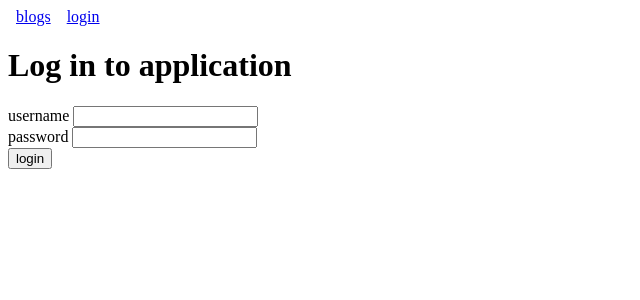
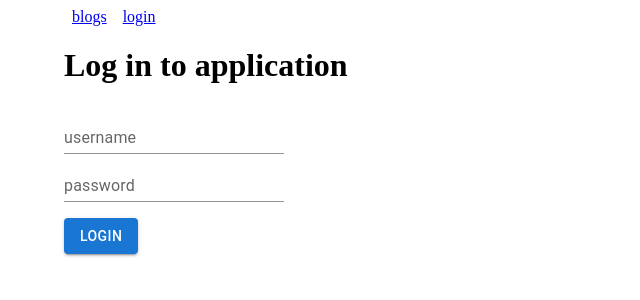
Before and after one commit to aungkokodev/fullstackopen, a React (Vite) app in the folder part5/blog/: page /login in a window 1280 px wide. Shown: the top 300 px of the page, without its empty margins (0-640 px from the left). Built offline with nearby package versions, Linux system fonts and the light colour scheme; no server answers.

Commit message:
Exercise 5.29

```diff
--- a/part5/blog/package.json
+++ b/part5/blog/package.json
@@ -11,6 +11,9 @@
     "test": "vitest run"
   },
   "dependencies": {
+    "@emotion/react": "^11.14.0",
+    "@emotion/styled": "^11.14.1",
+    "@mui/material": "^9.0.0",
     "axios": "^1.7.9",
     "react": "^18.3.1",
     "react-dom": "^18.3.1",
--- a/part5/blog/src/App.jsx
+++ b/part5/blog/src/App.jsx
@@ -1,4 +1,5 @@
-import { useEffect, useRef, useState } from 'react'
+import { Container } from '@mui/material'
+import { useEffect, useState } from 'react'
 import { Link, Route, Routes, useMatch, useNavigate } from 'react-router-dom'
 import Blog from './components/Blog'
 import BlogForm from './components/BlogForm'
@@ -71,9 +72,7 @@ const App = () => {
       await blogService.remove(blog.id)
       const newBlogList = blogs.filter((b) => b.id !== blog.id)
       setBlogs(newBlogList)
-      displayNotification(
-        `Successfully deleted ${blog.title} by ${blog.author}`,
-      )
+      displayNotification(`Successfully deleted ${blog.title} by ${blog.author}`)
       navigate('/')
     } catch (error) {
       displayNotification(error.response.data.error, true)
@@ -109,7 +108,7 @@ const App = () => {
       </Link>
 
   return (
-    <>
+    <Container>
       <nav>
         <Link to='/' style={padding}>
           blogs
@@ -136,20 +135,12 @@ const App = () => {
             />
           }
         />
-        {user && (
-          <Route
-            path='/create'
-            element={<BlogForm createBlog={createBlog} />}
-          />
-        )}
+        {user && <Route path='/create' element={<BlogForm createBlog={createBlog} />} />}
         {!user && (
           <Route
             path='/login'
             element={
-              <LoginForm
-                handleLogin={handleLogin}
-                displayNotification={displayNotification}
-              />
+              <LoginForm handleLogin={handleLogin} displayNotification={displayNotification} />
             }
           />
         )}
@@ -166,7 +157,7 @@ const App = () => {
           }
         />
       </Routes>
-    </>
+    </Container>
   )
 }
 
--- a/part5/blog/src/components/BlogForm.jsx
+++ b/part5/blog/src/components/BlogForm.jsx
@@ -1,3 +1,4 @@
+import { Button, TextField } from '@mui/material'
 import PropTypes from 'prop-types'
 import { useState } from 'react'
 import { useNavigate } from 'react-router-dom'
@@ -24,35 +25,43 @@ const BlogForm = ({ createBlog }) => {
 
   return (
     <form onSubmit={handleSubmit}>
-      <h1>create new</h1>
+      <h2>create new</h2>
       <div>
-        <label>title:</label>
-        <input
+        <TextField
           type='text'
+          label='title'
           value={title}
           onChange={({ target }) => setTitle(target.value)}
           id='blog-title-input'
+          size='small'
+          sx={{ marginBottom: 2 }}
         />
       </div>
       <div>
-        <label>author:</label>
-        <input
+        <TextField
           type='text'
+          label='author'
           value={author}
           onChange={({ target }) => setAuthor(target.value)}
           id='blog-author-input'
+          size='small'
+          sx={{ marginBottom: 2 }}
         />
       </div>
       <div>
-        <label>url:</label>
-        <input
+        <TextField
           type='text'
+          label='url'
           value={url}
           onChange={({ target }) => setUrl(target.value)}
           id='blog-url-input'
+          size='small'
+          sx={{ marginBottom: 2 }}
         />
       </div>
-      <button type='submit'>create</button>
+      <Button type='submit' variant='contained'>
+        create
+      </Button>
     </form>
   )
 }
--- a/part5/blog/src/components/BlogList.jsx
+++ b/part5/blog/src/components/BlogList.jsx
@@ -6,7 +6,7 @@ const BlogList = ({ blogs, updateBlog, deleteBlog, canDelete }) => {
 
   return (
     <>
-      <h1>blogs</h1>
+      <h2>blogs</h2>
       <ul>
         {sortedBlogs.map((blog) => (
           <li key={blog.id}>
--- a/part5/blog/src/components/LoginForm.jsx
+++ b/part5/blog/src/components/LoginForm.jsx
@@ -1,3 +1,4 @@
+import { Button, TextField } from '@mui/material'
 import PropTypes from 'prop-types'
 import { useState } from 'react'
 import { useNavigate } from 'react-router-dom'
@@ -20,28 +21,39 @@ const LoginForm = ({ handleLogin, displayNotification }) => {
     }
   }
 
+  const style = {
+    '& .MuiInputBaseInput': {
+      padding: '0 16px',
+    },
+    marginBottom: 2,
+  }
+
   return (
     <>
       <h1>Log in to application</h1>
 
       <form onSubmit={handleSubmit}>
         <div>
-          <label>username </label>
-          <input
+          <TextField
             type='text'
+            variant='standard'
+            label='username'
             value={username}
             onChange={({ target }) => setUsername(target.value)}
           />
         </div>
         <div>
-          <label>password </label>
-          <input
+          <TextField
             type='password'
+            variant='standard'
+            label='password'
             value={password}
             onChange={({ target }) => setPassword(target.value)}
           />
         </div>
-        <button type='submit'>login</button>
+        <Button type='submit' variant='contained' sx={{ marginTop: 2 }}>
+          login
+        </Button>
       </form>
     </>
   )
```
Also changed, not shown: 1 other file (tests, documents, lock files or other folders).
